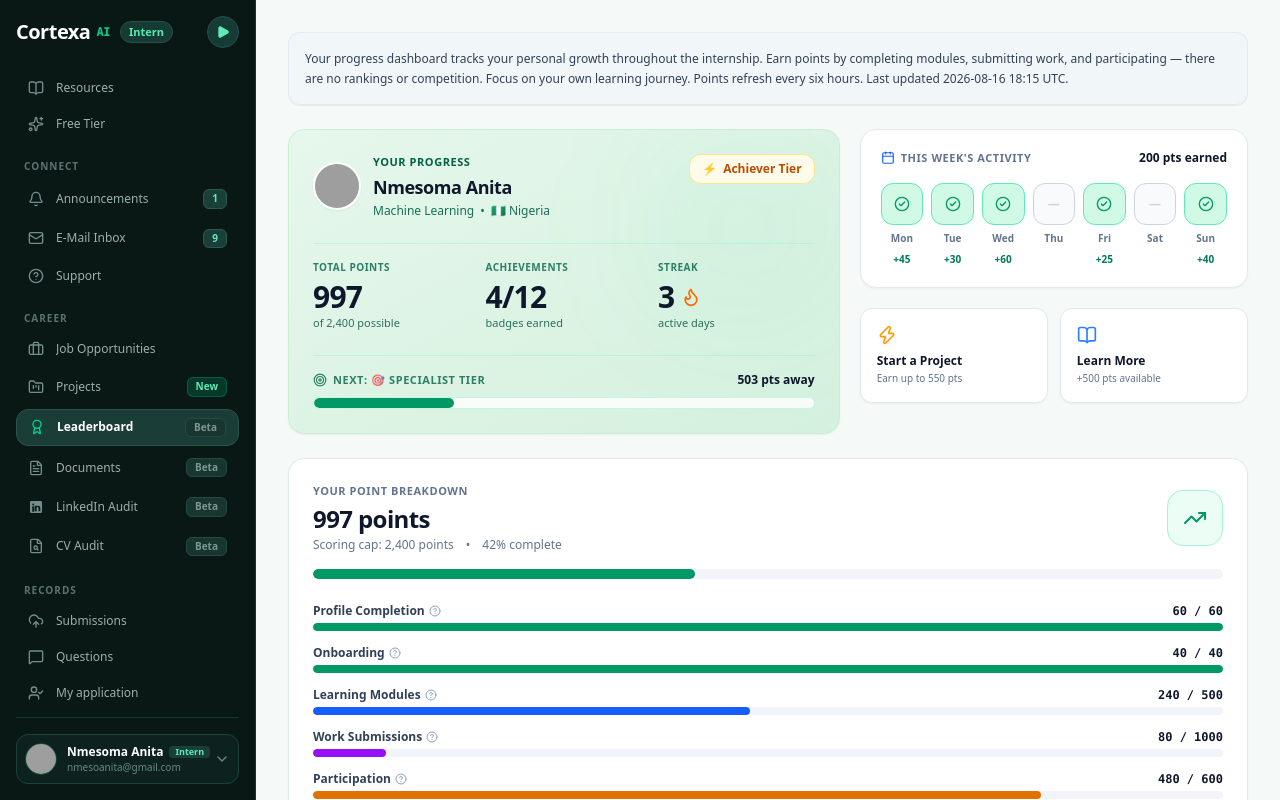
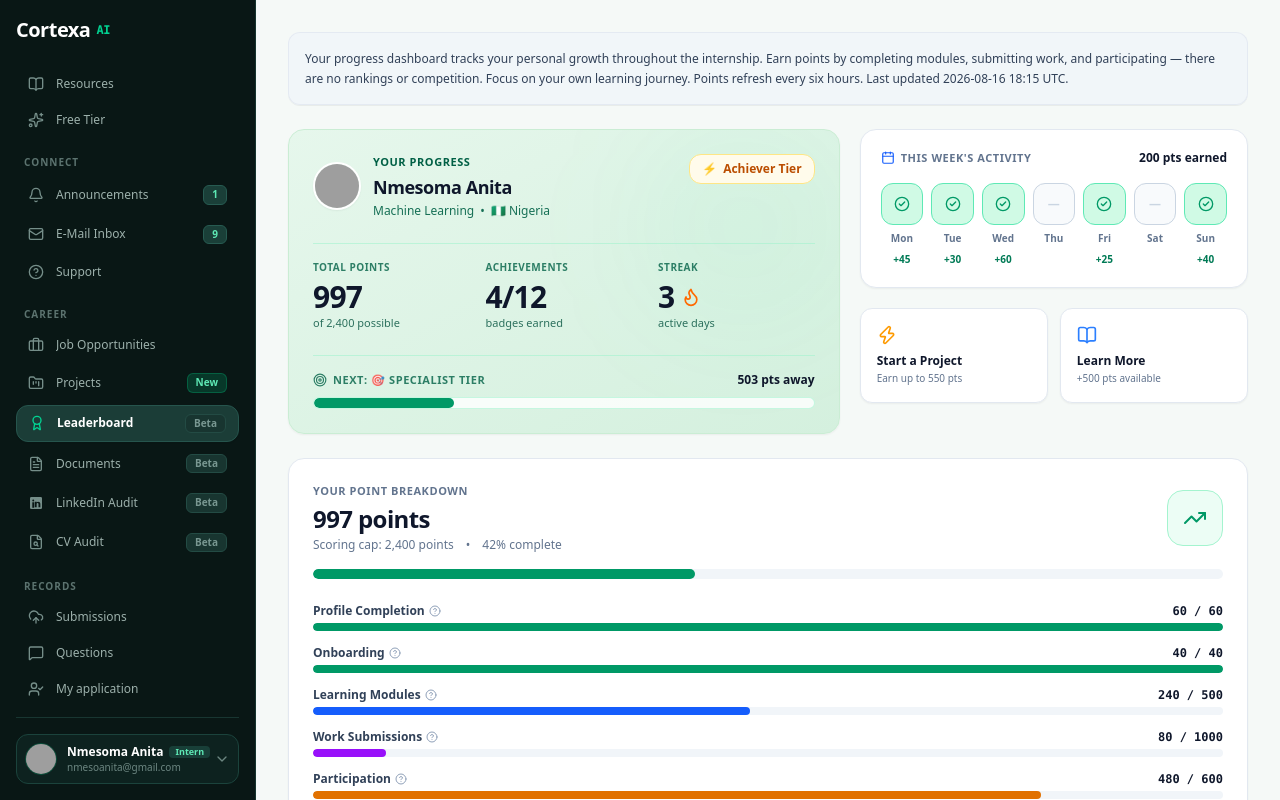
Before and after one commit to syedabis/Internship_portal, a Next.js app: page / in a window 1280 px wide. Built offline with nearby package versions, Linux system fonts and the light colour scheme; no server answers; grey boxes are pictures that could not be loaded; a web font is replaced by a local one.

Commit message:
Remove Intern badge and Play button from sidebar header

```diff
--- a/components/InternshipSidebar.tsx
+++ b/components/InternshipSidebar.tsx
@@ -122,22 +122,10 @@
       {/* Top Header Logo */}
       <div className="space-y-6">
         <div className="flex items-center justify-between">
-          <div className="flex items-center gap-2.5">
-            <div className="font-black text-xl text-white tracking-tight flex items-center gap-1.5">
-              <span>Cortexa</span>
-              <span className="text-emerald-400 text-xs font-bold font-mono">AI</span>
-            </div>
-            <span className="px-2 py-0.5 rounded-full bg-[#163a34] border border-[#23534b] text-emerald-300 text-[11px] font-semibold">
-              Intern
-            </span>
+          <div className="font-black text-xl text-white tracking-tight flex items-center gap-1.5">
+            <span>Cortexa</span>
+            <span className="text-emerald-400 text-xs font-bold font-mono">AI</span>
           </div>
-
-          <button
-            aria-label="Play video overview"
-            className="w-8 h-8 rounded-full bg-[#163a34] hover:bg-[#1d4b43] border border-[#23534b] flex items-center justify-center text-emerald-300 transition-colors"
-          >
-            <Play className="w-3.5 h-3.5 fill-emerald-300" />
-          </button>
         </div>
 
         {/* Navigation List */}
```
